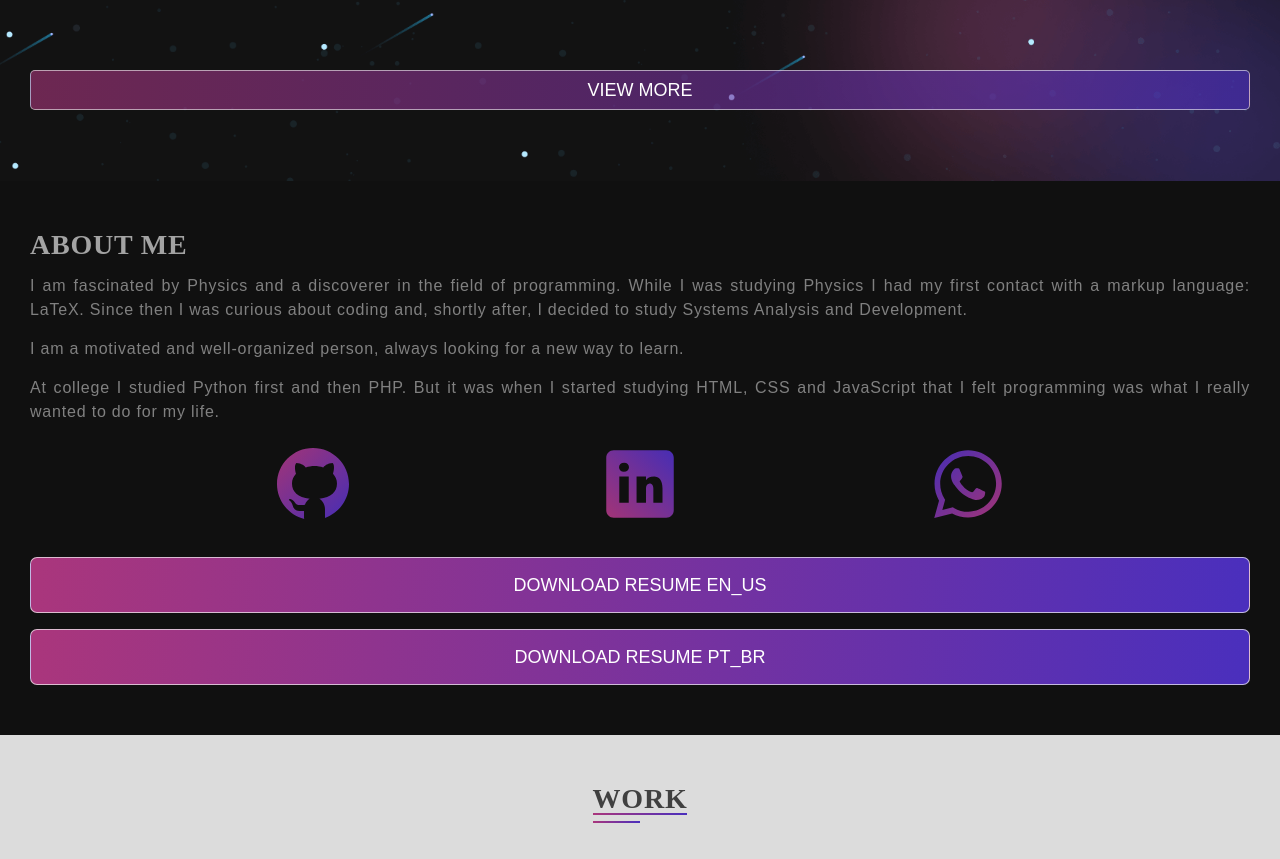
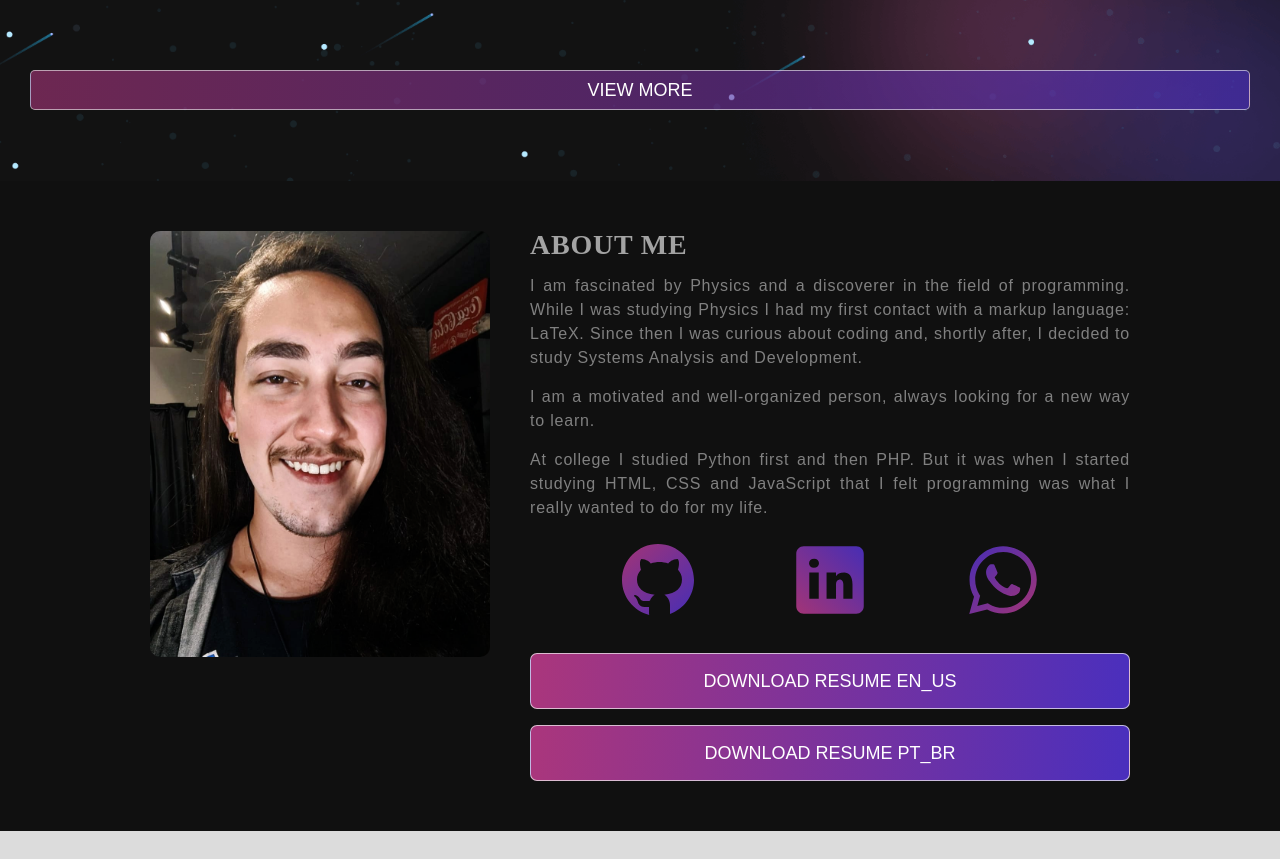
Before and after one commit to JoaoKshesek/portfolio_react, a React (Vite) app: page / in a window 1280 px wide. Shown: the part 619-1478 px from the top of the page. Built offline with nearby package versions, Linux system fonts and the light colour scheme.

Commit message:
Create About MediaQuery

```diff
--- a/src/pages/About/index.jsx
+++ b/src/pages/About/index.jsx
@@ -8,17 +8,20 @@ import whatsapp from '/src/assets/images/whatsapp.svg';
 
 import { Button } from "../../components/Button"
 
-import { Container, Links } from "./styles";
+import { Container, Content, Img, Links } from "./styles";
 
 export function About(){
     const {t} = useTranslation();
     return(
         <Container>
+            <Img>
+            <img src={hero} alt="" />
+            </Img>
+            <Content>
                 <h2>{t('about_me')}</h2>
                 <p>{t('about_p1')}</p>
                 <p>{t('about_p2')}</p>
                 <p>{t('about_p3')}</p>
-
                 <Links>
                     <a href="https://github.com/JoaoKshesek" target="_blank">
                         <img src={github} alt="Link Github" />
@@ -37,6 +40,7 @@ export function About(){
                 <a href="https://github.com/JoaoKshesek/portfolio_react/tree/main/src/components/Resume" target="blank">
                     <Button title={t('about_download_PT')} />
                 </a>
+            </Content>
 
         </Container>
     )
--- a/src/pages/About/styles.js
+++ b/src/pages/About/styles.js
@@ -1,9 +1,18 @@
 import styled from 'styled-components';
+import { device } from '../../components/MediaQuery'
+
 
 export const Container = styled.section`
     width: 100%;
     padding: 50px 30px;
     background: ${({ theme }) => theme.COLORS.BACKGROUND_900};
+    display: flex;
+    justify-content: center;
+    gap: 40px;
+
+ `;
+export const Content = styled.div`
+    max-width: 800px;
     h2 {
         font-size: 2.8rem;
         font-weight: 700;
@@ -22,11 +31,24 @@ export const Container = styled.section`
         text-align: justify;
         margin-bottom: 15px;
     }
- `;
-
+    @media ${device.laptop} {
+        max-width: 600px;
+    }
+`;
 export const Links = styled.div`
     display: flex;
     justify-content: space-evenly;
     flex-wrap: wrap;
     margin: 10px 0;
 `;
+
+export const Img = styled.div`
+    display: none;
+    > img {
+        width: 340px;
+        border-radius: 10px;
+    }
+    @media ${device.laptop} {
+        display: block;
+    }
+`;
```
Lines whose indentation alone changed are shown as unchanged.
